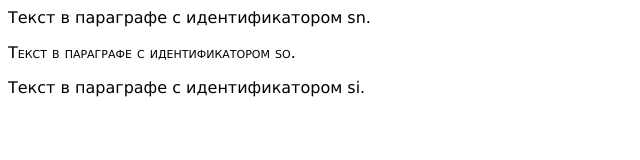
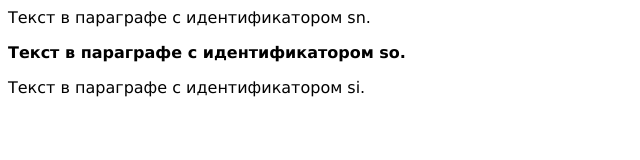
Before and after one commit to ilyaxkotik/Geraskin_mkis23_laba5, a plain HTML site: page index.html in a window 1280 px wide. Shown: the whole page, without its empty margins (0-640 px from the left). Drawn offline with Linux system fonts and the light colour scheme.

Commit message:
11th commit

```diff
--- a/style.css
+++ b/style.css
@@ -2,5 +2,5 @@ p#sn, p#so, p#si{
   font-family: Verdana, sans-serif;
 }
 p#so{
-  font-variant:small-caps;
+  font-weight:bold;
 }
```
